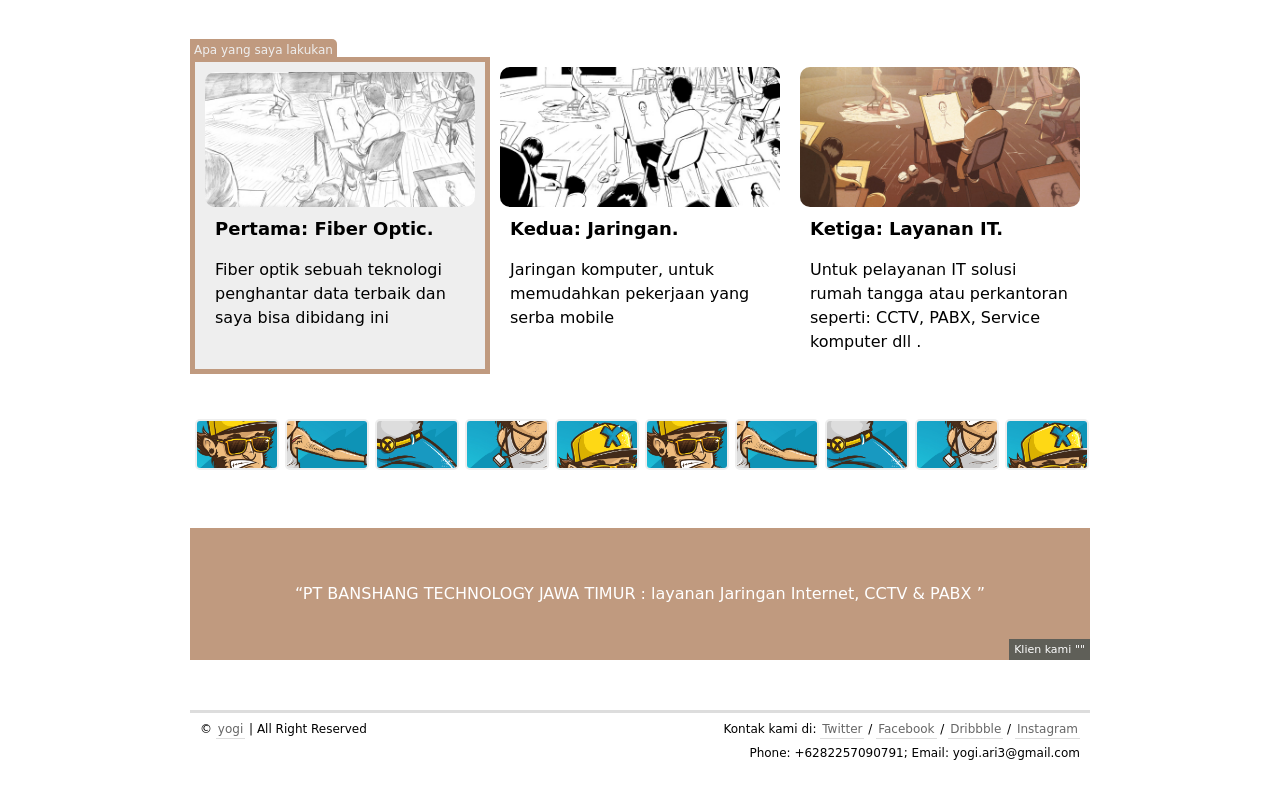
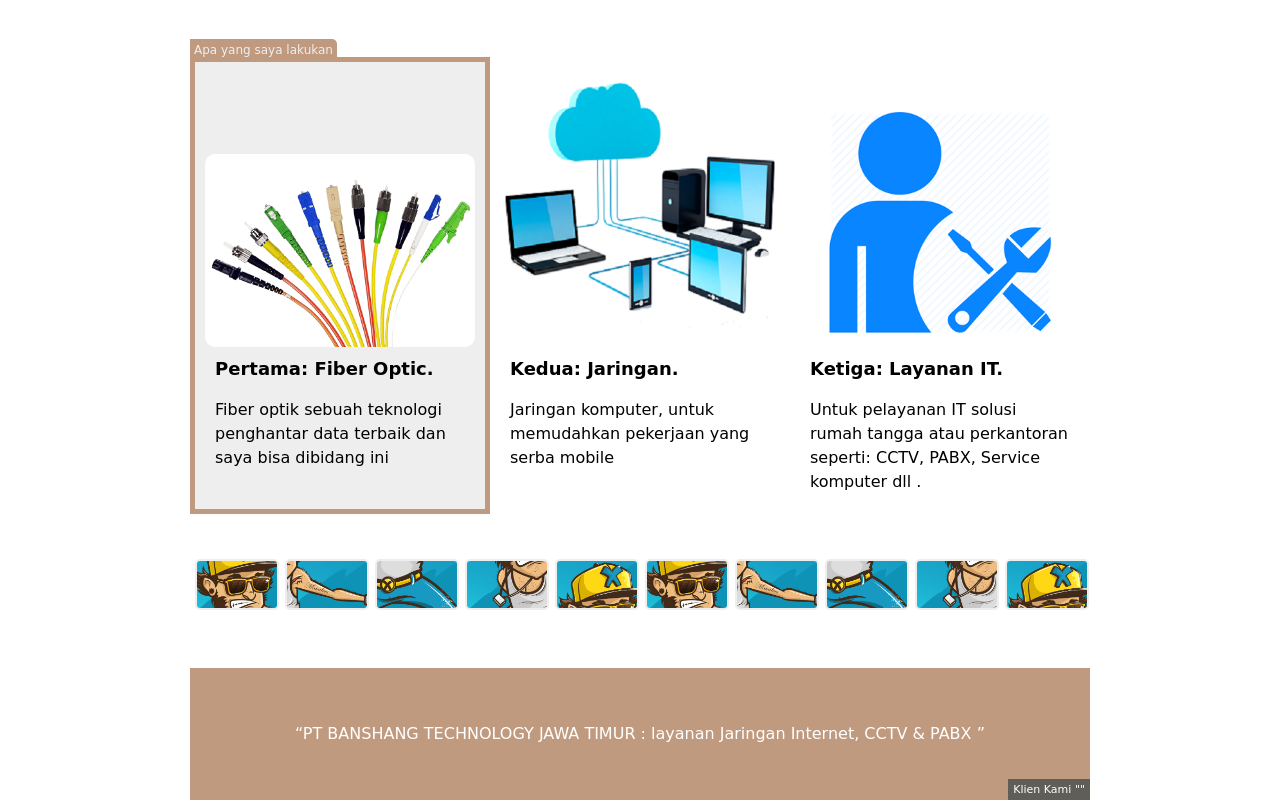
Before and after one commit to yogiari/yogiari.github.io, a plain HTML site: page index.html in a window 1280 px wide. Shown: the part 559-1362 px from the top of the page. Before the commit the page ends 1328 px from the top, so only its background shows below. Drawn offline with Linux system fonts and the light colour scheme; a web font is replaced by a local one.

Commit message:
ganti gambar & index

```diff
--- a/index.html
+++ b/index.html
@@ -29,17 +29,17 @@
 		<div class="section">
 			<div class="content">
 				<div class="box">
-					<img src="img/box1.jpg" alt="">
+					<img src="img/fo.png" alt="">
 					<h3>Pertama: Fiber Optic.</h3>
 					<p>Fiber optik sebuah teknologi penghantar data terbaik dan saya bisa dibidang ini</p>
 				</div>
 				<div class="box">
-					<img src="img/box2.jpg" alt="">
+					<img src="img/jaringan.png" alt="">
 					<h3>Kedua: Jaringan.</h3>
 					<p>Jaringan komputer, untuk memudahkan pekerjaan yang serba mobile</p>
 				</div>
 				<div class="box">
-					<img src="img/box3.jpg" alt="">
+					<img src="img/jar.png" alt="">
 					<h3>Ketiga: Layanan IT.</h3>
 					<p>Untuk pelayanan IT solusi rumah tangga atau perkantoran seperti: CCTV, PABX, Service komputer dll .</p>
 				</div>
@@ -61,7 +61,7 @@
 	</div>
 
 	<aside class="testimonial">
-		<span>Klien kami <strong>""</strong></span>
+		<span>Klien Kami <strong>""</strong></span>
 		<h3>PT BANSHANG TECHNOLOGY JAWA TIMUR : layanan Jaringan Internet, CCTV & PABX</h3>
 	</aside>
 
```
Also changed, not shown: img/box1.jpg (deleted), img/box2.jpg (deleted), img/box3.jpg (deleted), img/fo.png (added), img/jar.png (added), img/jaringan.png (added).
